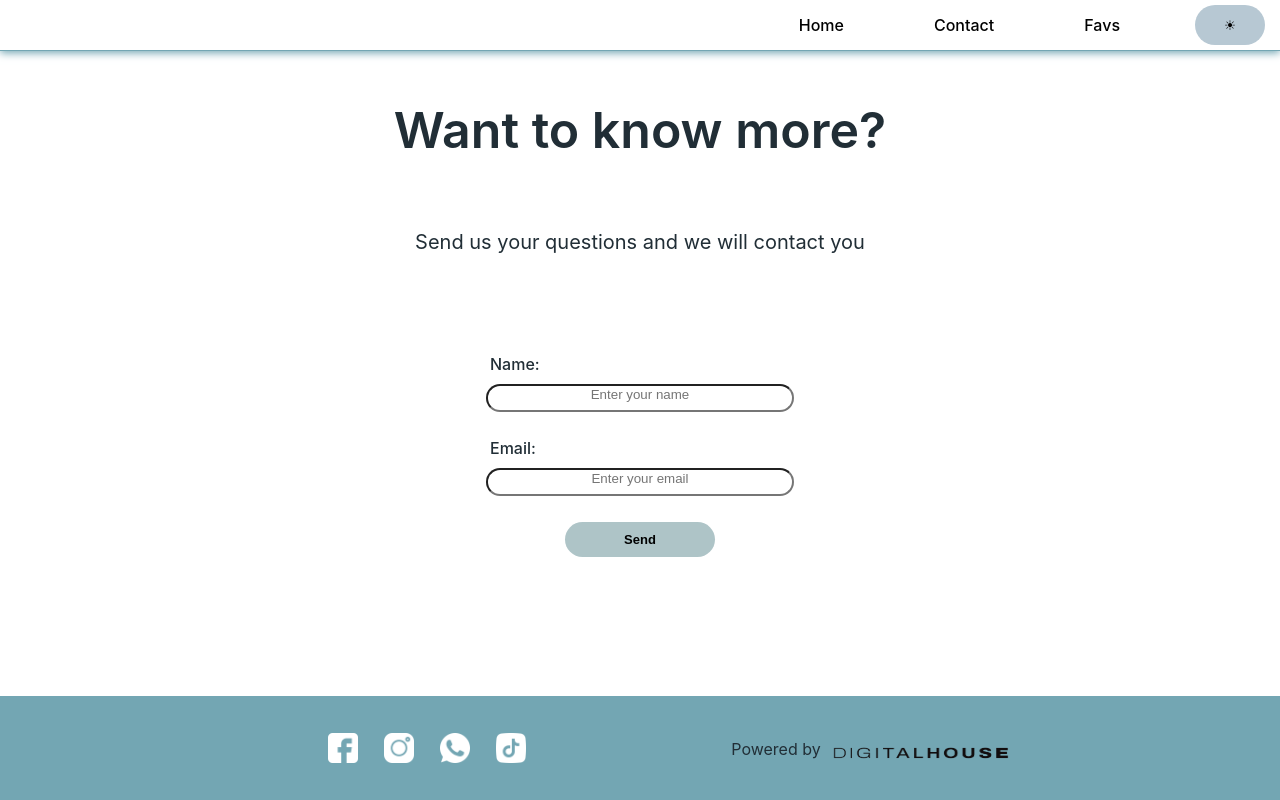
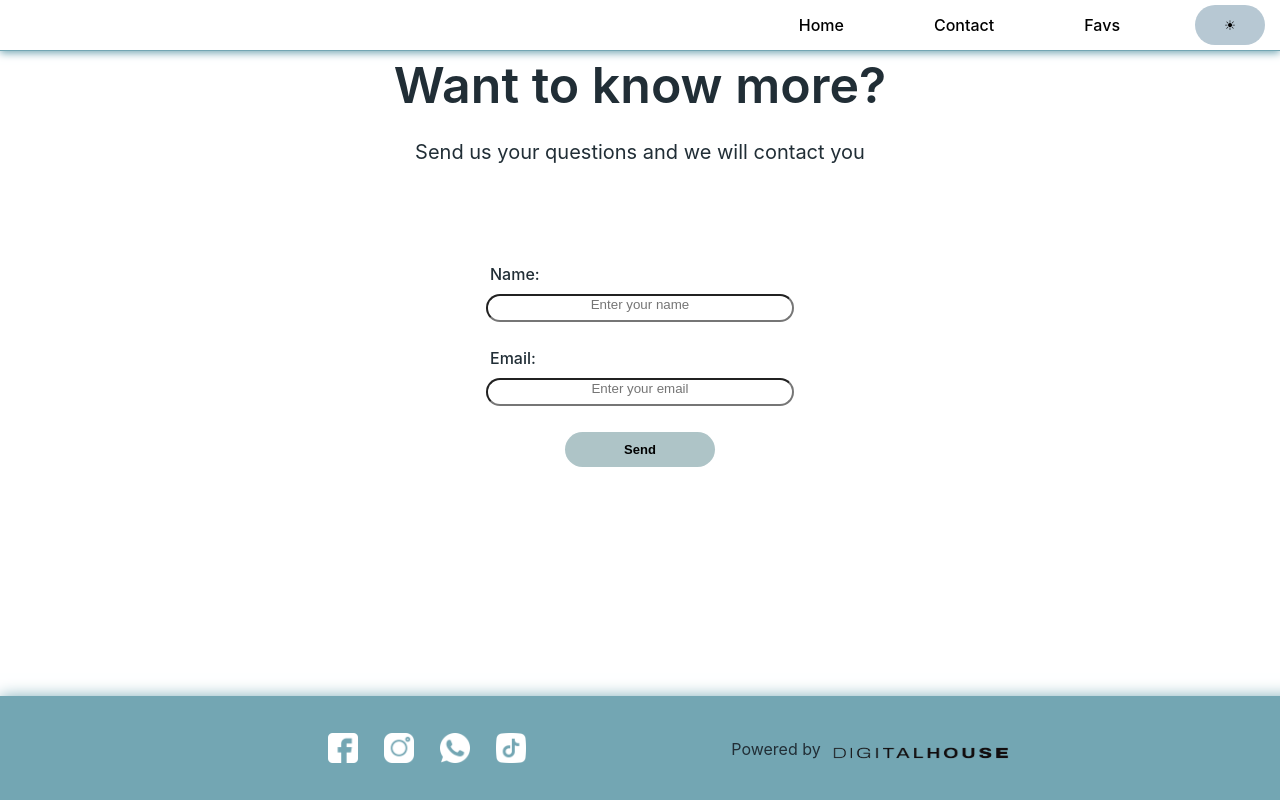
Before and after one commit to ghernandezg77/Examen-Final-FrontEnd3, a React (Vite) app: page /contact in a window 1280 px wide. Built offline with nearby package versions, Linux system fonts and the light colour scheme; no server answers.

Commit message:
Ajustes CSS

```diff
--- a/src/Styles/app.module.css
+++ b/src/Styles/app.module.css
@@ -55,7 +55,7 @@
   .title{
     font-size: 50px;
     font-weight: 600;
-    margin: 50px;
+    margin: 5px;
   }
   .textContact{
     font-size: 20px;
--- a/src/Styles/footer.module.css
+++ b/src/Styles/footer.module.css
@@ -3,6 +3,7 @@
     bottom: 0;
     width: 100%;
     background-color: rgb(115, 166, 179);
+    box-shadow: 0 1px 16px rgb(115, 166, 179);
   }
   .icon {
     width: auto;
--- a/src/Styles/navbar.module.css
+++ b/src/Styles/navbar.module.css
@@ -19,8 +19,8 @@
     align-items: center;
     justify-content: flex-end;
     padding: 5px 15px 5px 0px;
-    border-bottom: 1px solid rgb(115, 166, 179); /* agregar un borde inferior de 1px de ancho */
-    box-shadow: 0 2px 8px rgb(115, 166, 179); /* agregar una sombra en la parte inferior */
+    border-bottom: 1px solid rgb(115, 166, 179);
+    box-shadow: 0 2px 8px rgb(115, 166, 179);
   }
 
   ul {
```
